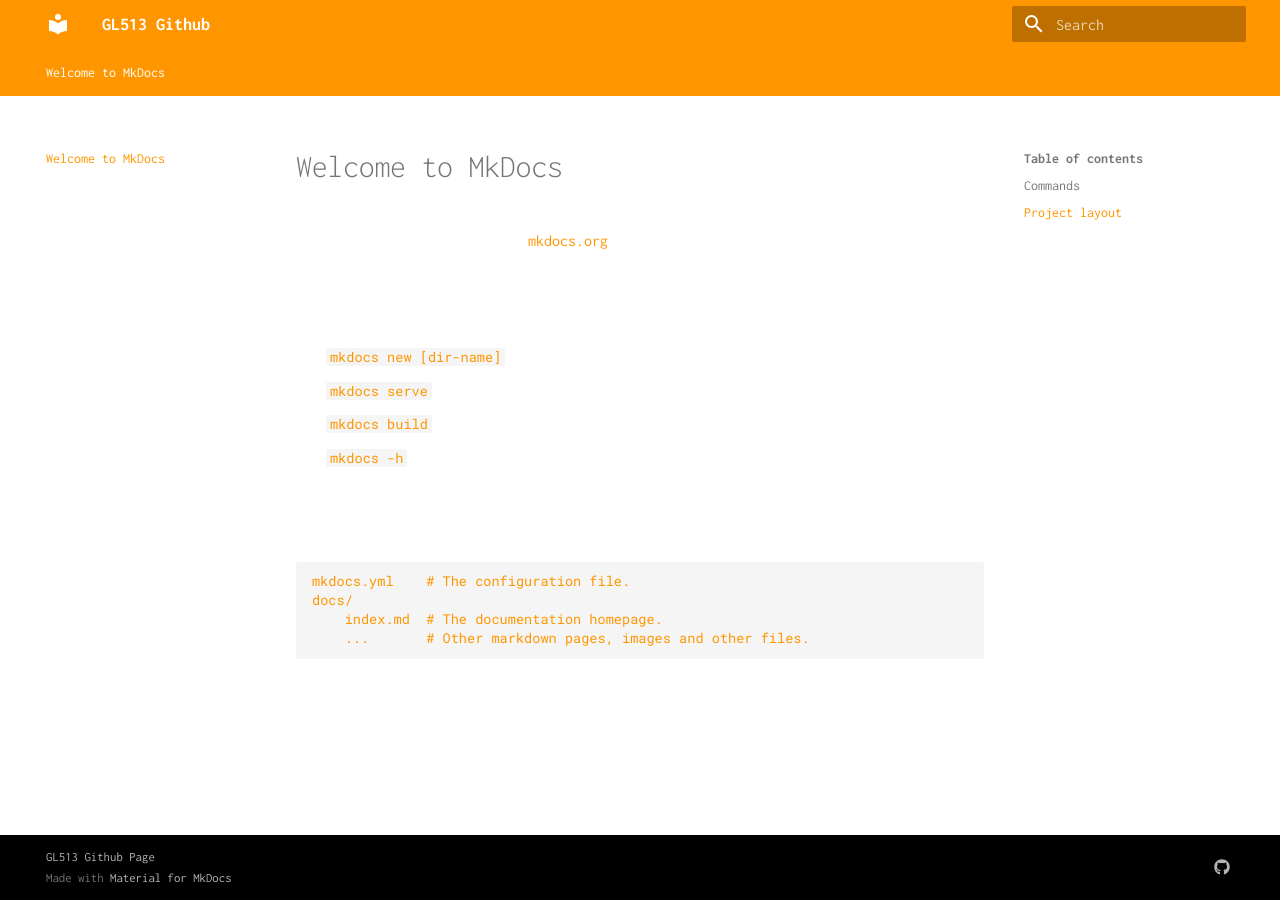
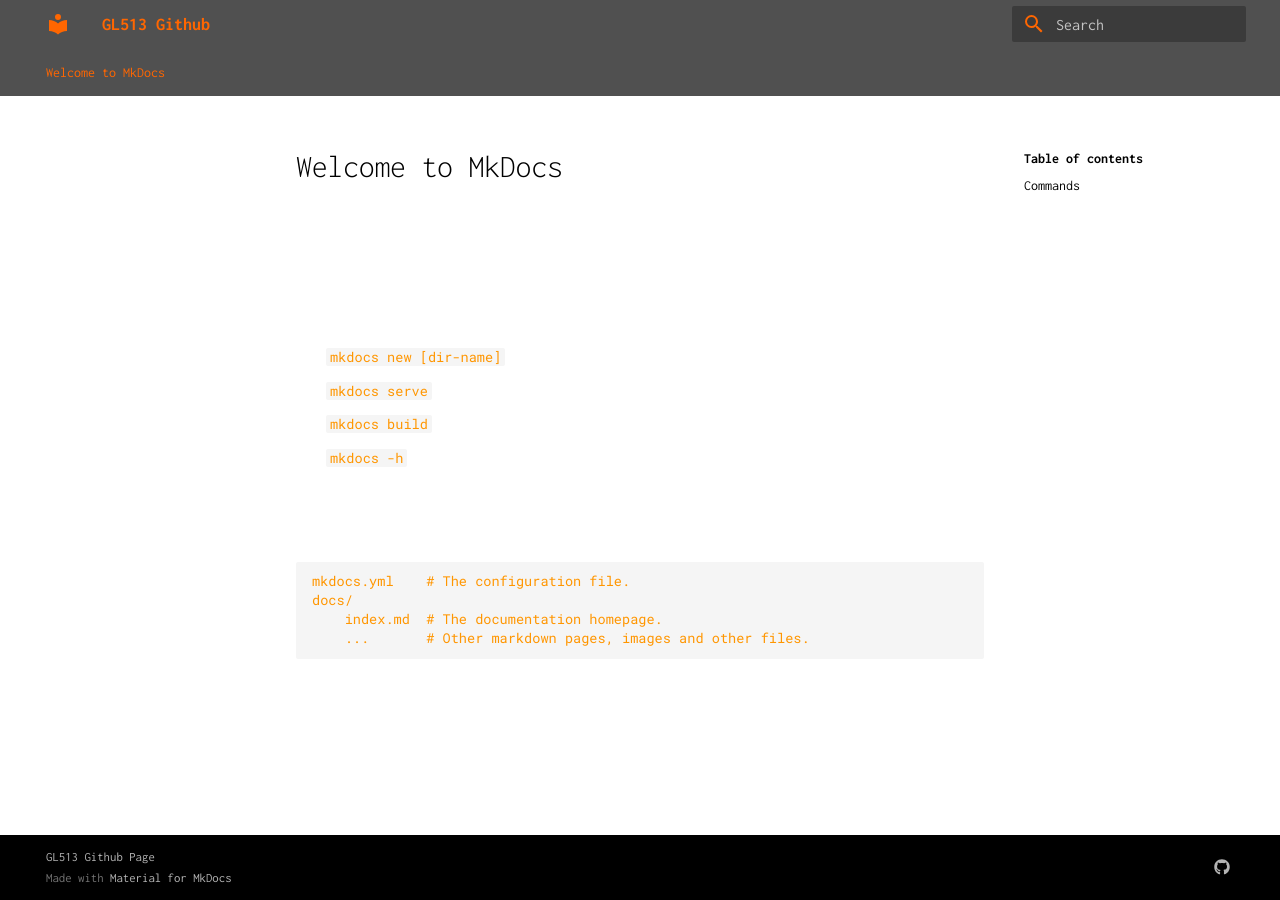
Before and after one commit to GL513/pagesdemo, an MkDocs documentation site: the page built from docs/index.md, in a window 1280 px wide. Built offline with MkDocs 1.6.1 and Material for MkDocs 9.7.7, drawn with Linux system fonts in a browser that asks for light colours.

Commit message:
Update extra.css

```diff
--- a/docs/stylesheets/extra.css
+++ b/docs/stylesheets/extra.css
@@ -1,10 +1,15 @@
 :root {
-  --md-primary-fg-color: #ff9600;
+  --md-primary-fg-color: #505050;
+  --md-primary-bg-color: #ff6600;
+
   --md-accent-fg-color: #ff6600;
   --md-footer-fg-color: #fff;
   --md-footer-bg-color: #000;
   --md-code-fg-color: #ff9600;
   --md-typeset-color: #fff;
   --md-code-hl-generic-color: #fff;
-
+  --md-typeset-a-color: #fff;
+  --md-typeset-color: #fff;
+  --md-default-fg-color--light: #000;
+  --md-default-fg-color--lighter: #f00;
 }
```
